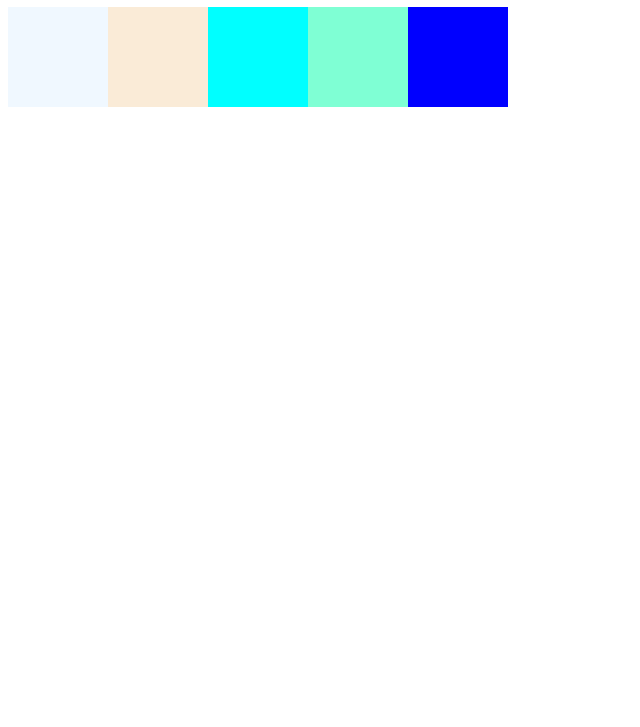
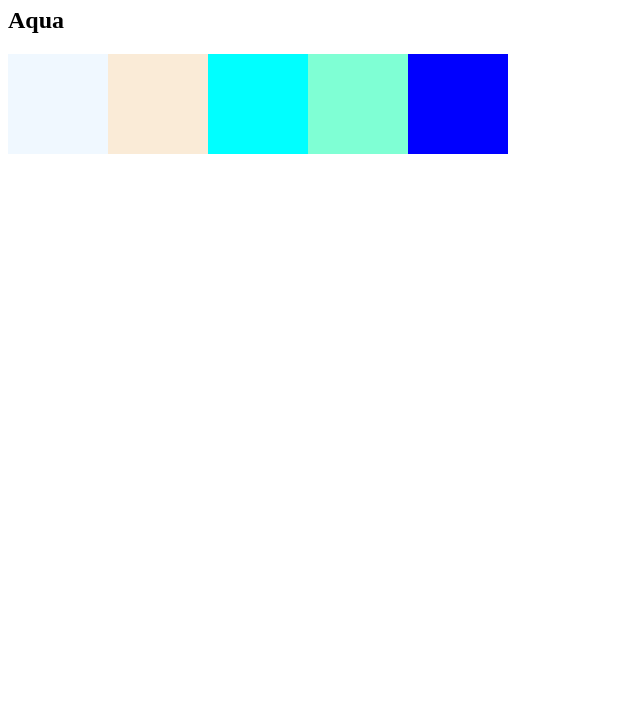
Before and after one commit to kristinejensen/phi-color-block-walkthrough, a plain HTML site: page index.html in a window 1280 px wide. Shown: the part 73-800 px from the top of the page, without its empty margins (0-640 px from the left). Drawn offline with Linux system fonts and the light colour scheme.

Commit message:
Adding random color

```diff
--- a/client.js
+++ b/client.js
@@ -1,17 +1,20 @@
 $('document').ready(function(){
-  var colorArray = ['AliceBlue', 'AntiqueWhite', 'Aqua', 'Aquamarine', 'blue']; // This creates our array of colors.
+  var colorArray = ['AliceBlue', 'AntiqueWhite', 'Aqua', 'Aquamarine', 'Blue']; // This creates our array of colors.
 
   // loops through all of the colors
   for (var i = 0; i < colorArray.length; i++) {
-    colorArray[i]
     // adding a new block
     var newColorBlock = $('<div>'); // creates an empty div
     newColorBlock.css('background-color', colorArray[i]); // adds a color to the empty div
     newColorBlock.addClass('colorBlock'); //adds a class to the empty div
-    $('#colorBlockContainer').append(newColorBlock);
-
+    $('#colorBlockContainer').append(newColorBlock); // adds the div to the DOM
   }
 
-  // adds the div to the DOM
+  var randomNumberSelected = randomNumber(0, colorArray.length - 1); // returns random number. using colorArray.length - 1 is better than hard coding in case you would add more colors
+  var randomColor = colorArray[randomNumberSelected]; // uses randomNumberSelected to pick a random color from colorArray
+  $('#userColorPrompt').text(randomColor);
+});
 
-});
+function randomNumber(min, max){
+  return Math.floor(Math.random() * (1 + max - min) + min);
+}
--- a/index.html
+++ b/index.html
@@ -9,6 +9,7 @@
   </head>
   <body>
     <h1>Color Block Walkthrough</h1>
+    <h2 id="userColorPrompt"></h2>
     <div id="colorBlockContainer">
     </div>
   </body>
```
